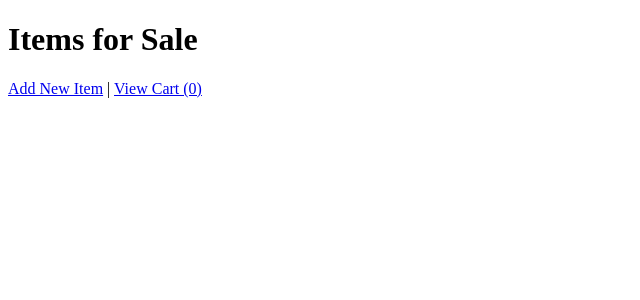
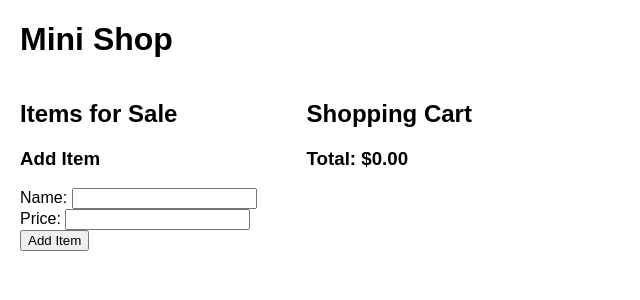
Before and after one commit to Jensen-creator/my--flask-pwa, a Flask app: template templates/index.html in a window 1280 px wide. Shown: the top 300 px of the page, without its empty margins (0-640 px from the left). Run offline with Flask 3, Linux system fonts and the light colour scheme; the template is opened without the code that fills it, so the values that code supplies are empty.

Commit message:
index.html

```diff
--- a/templates/index.html
+++ b/templates/index.html
@@ -2,18 +2,47 @@
 <html>
 <head>
     <title>Mini Shop</title>
+    <style>
+        body { font-family: Arial; margin: 20px; }
+        .container { display: flex; gap: 50px; }
+        ul { list-style: none; padding: 0; }
+    </style>
 </head>
 <body>
-    <h1>Items for Sale</h1>
-    <a href="/add_item">Add New Item</a> |
-    <a href="/cart">View Cart ({{ cart|length }})</a>
+    <h1>Mini Shop</h1>
+    <div class="container">
+        <!-- Items for Sale -->
+        <div>
+            <h2>Items for Sale</h2>
             <ul>
                 {% for item in items %}
                 <li>
                     {{ item[1] }} - ${{ "%.2f"|format(item[2]) }}
-            <a href="/add_to_cart/{{ item[0] }}">Add to Cart</a>
+                    <a href="/?add_to_cart={{ item[0] }}">Add to Cart</a>
                 </li>
                 {% endfor %}
             </ul>
+
+            <!-- Add New Item -->
+            <h3>Add Item</h3>
+            <form method="POST">
+                <input type="hidden" name="action" value="add_item">
+                <label>Name: <input type="text" name="name" required></label><br>
+                <label>Price: <input type="number" step="0.01" name="price" required></label><br>
+                <button type="submit">Add Item</button>
+            </form>
+        </div>
+
+        <!-- Shopping Cart -->
+        <div>
+            <h2>Shopping Cart</h2>
+            <ul>
+                {% for item in cart_items %}
+                <li>{{ item[1] }} - ${{ "%.2f"|format(item[2]) }}</li>
+                {% endfor %}
+            </ul>
+            <h3>Total: ${{ "%.2f"|format(total) }}</h3>
+        </div>
+    </div>
 </body>
 </html>
```
Lines whose indentation alone changed are shown as unchanged.
